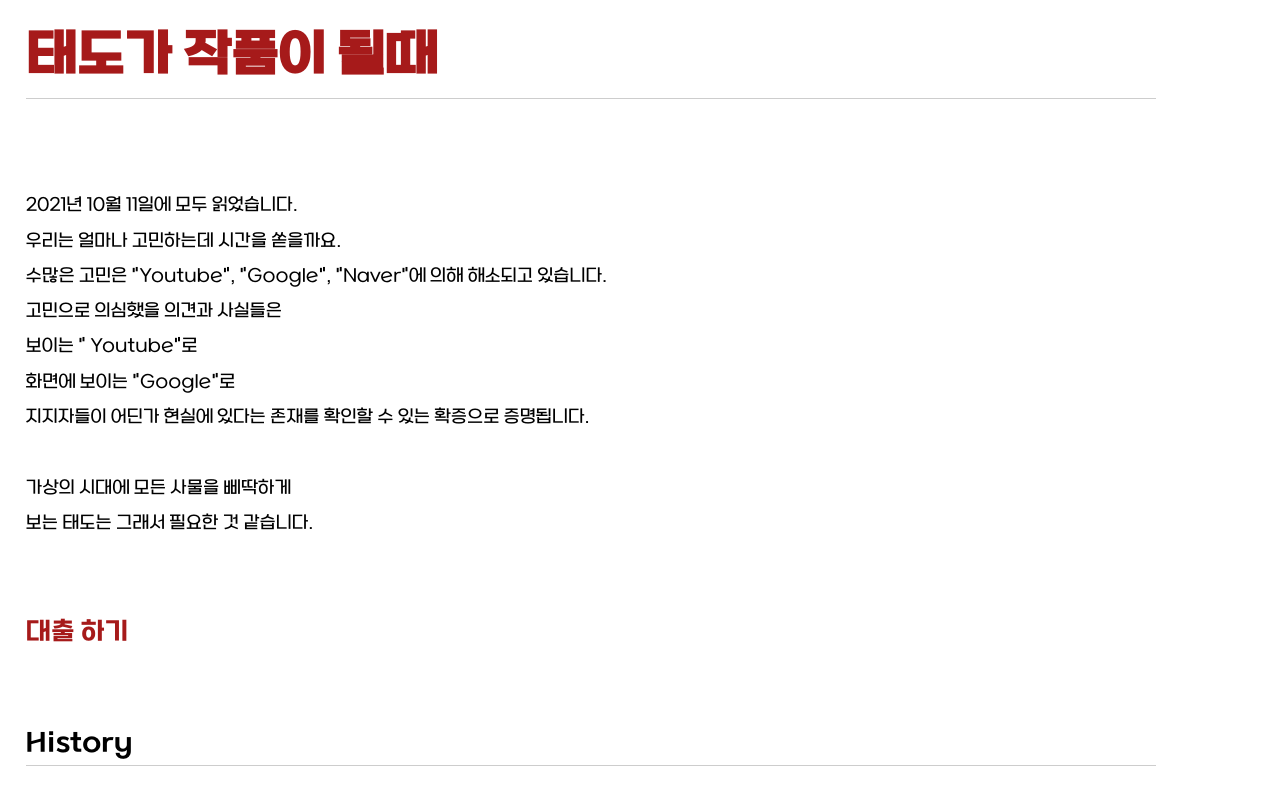
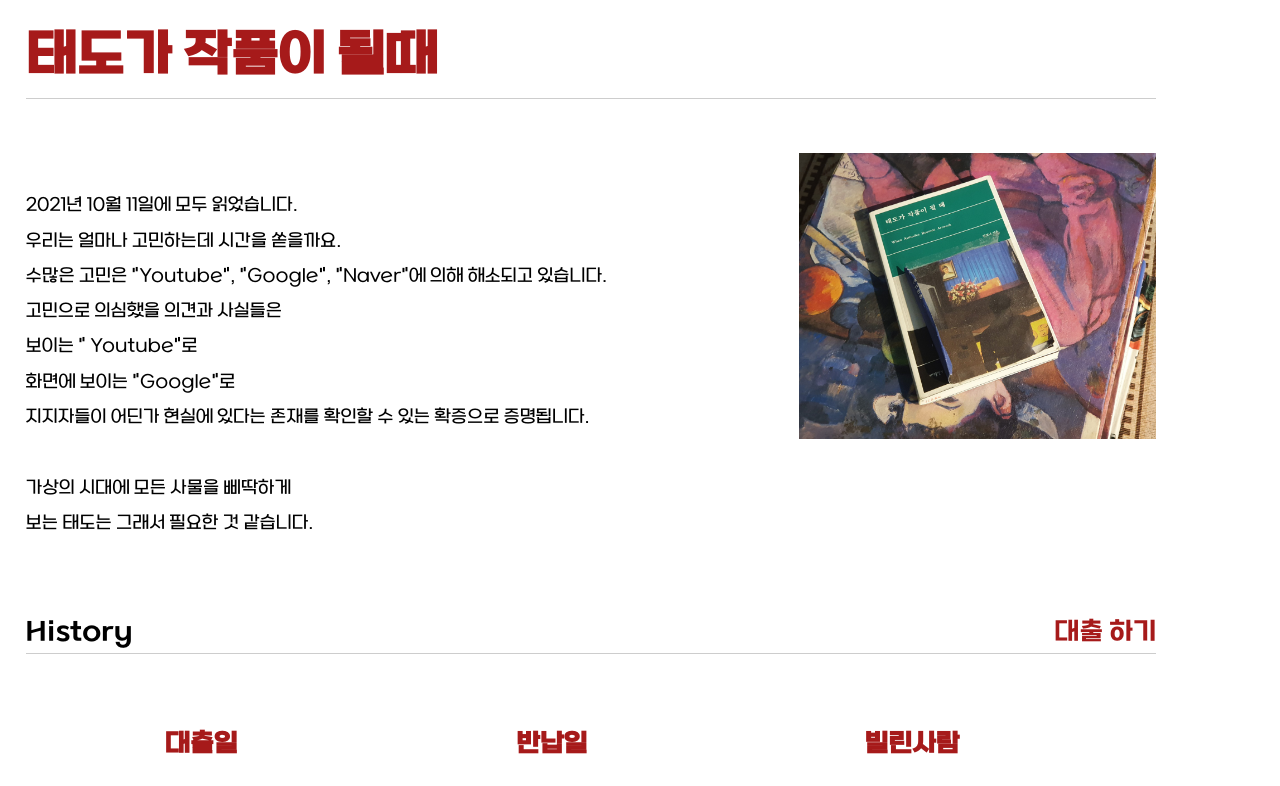
Before and after one commit to YongwoonJang/gyujanggak, a Next.js app in the folder jyu-homepage/: page /books/WhenAttitudesBecomeArtwork in a window 1280 px wide. Shown: the top 786 px of the page. Built offline with nearby package versions, Linux system fonts and the light colour scheme; no server answers.

Commit message:
Apply : Book image

```diff
--- a/jyu-homepage/pages/books/[id].js
+++ b/jyu-homepage/pages/books/[id].js
@@ -5,7 +5,7 @@ import pageStyles from '/styles/page.module.scss'
 import CopyRight from '../../components/copyRight'
 import HistoryTable from '../../components/historyTable'
 
-import {Link} from 'next/link'
+import Image from 'next/image'
 
 
 //Static function
@@ -46,17 +46,26 @@ export async function getStaticProps({ params }) {
 //Main function
 export default function books({ data, contents }) {
 
+    let imagePart = "";
+    if(data.images != null){
+        imagePart = <div className={pageStyles.bookImage}>
+                        <Image src={data.images[0]} width={50} height={40} layout="responsive" />
+                    </div>;
+    }
+
     return (
         <>
             <div className={pageStyles.page}>
                 <h1 className={pageStyles.communicationTitle}>
                     {parse(data.title)}
                 </h1>
+                {imagePart}
                 <div className={pageStyles.opinion}>
                     {parse(contents.replace(/\n/g, "<br/>"))}
                 </div>
+
                 <div className={pageStyles.loanButton}>
-                    <a href={data.loanButton}>대출 하기 </a>
+                    <a href={data.loanButton}>대출 하기</a>
                 </div>
                 <HistoryTable name={data.title}/>
             </div>
--- a/jyu-homepage/public/books/WhenAttitudesBecomeArtwork.md
+++ b/jyu-homepage/public/books/WhenAttitudesBecomeArtwork.md
@@ -3,6 +3,7 @@ title: "태도가 작품이 될때"
 subTitle: "When Attitudes Become Artwork"
 author: "박보나"
 loanButton: "https://forms.gle/LGSUBAYPqLLtgfcP7"
+images: ["/images/books/WhenAttitudesBecomeArtworkFirst.jpeg"]
 ---
 
 2021년 10월 11일에 모두 읽었습니다.
--- a/jyu-homepage/styles/page.module.scss
+++ b/jyu-homepage/styles/page.module.scss
@@ -404,6 +404,12 @@ $communication-a-link-color: rgb(166, 26, 26);
   color: black;
 }
 
+.bookImage {
+  width: 30%;
+  margin-right: 5%;
+  float: right;
+}
+
 .opinion {
   font-family: "SBAggro L";
   font-size: 0.7em;
@@ -414,6 +420,9 @@ $communication-a-link-color: rgb(166, 26, 26);
 
 .loanButton{
   margin-bottom: $height*4;
+  text-align:right;
+  padding-right: 5%;
+  float: right;
 
 }
 
@@ -762,10 +771,22 @@ $communication-a-link-color: rgb(166, 26, 26);
       margin-bottom: $height*(math.div(1,2));
     }
 
+    .bookImage {
+      width: 36%;
+      margin-top: 12%;
+      margin-right: 4%;
+      float: right;
+    }
+
+
     .bookTitleList{
       font-size: 0.6em;
       margin-left: 6%;
 
+    }
+
+    .opinion{
+      font-size: 0.6em;
     }
 
     .historyTable{
```
Also changed, not shown: jyu-homepage/public/images/books/WhenAttitudesBecomeArtworkFirst.jpeg (added).
